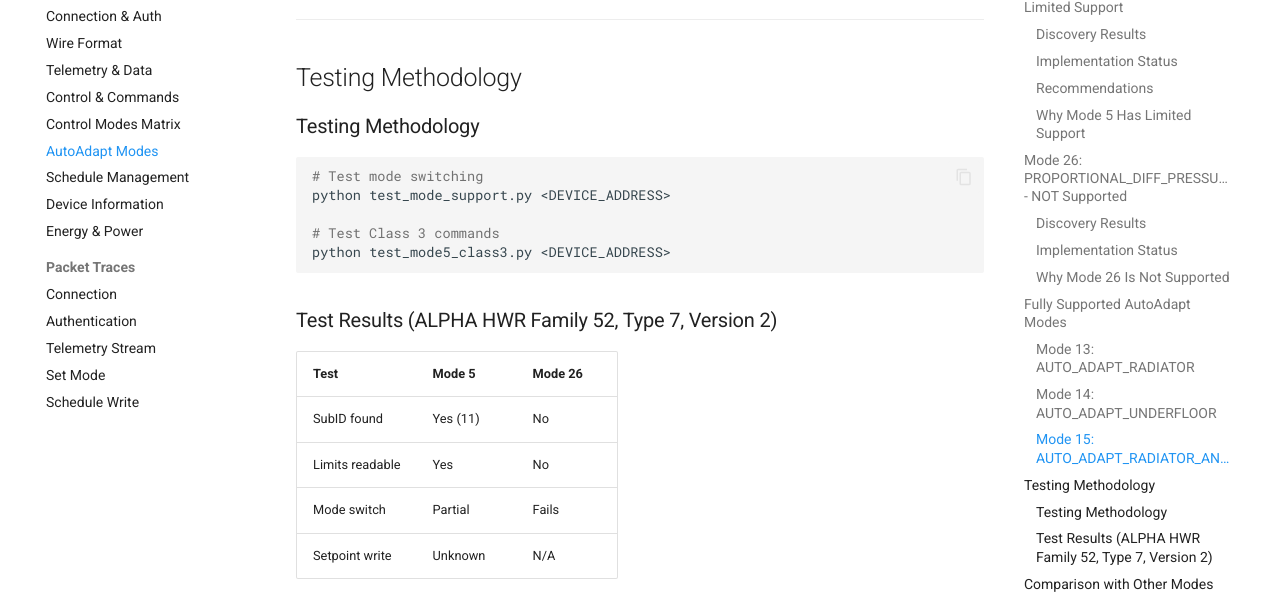
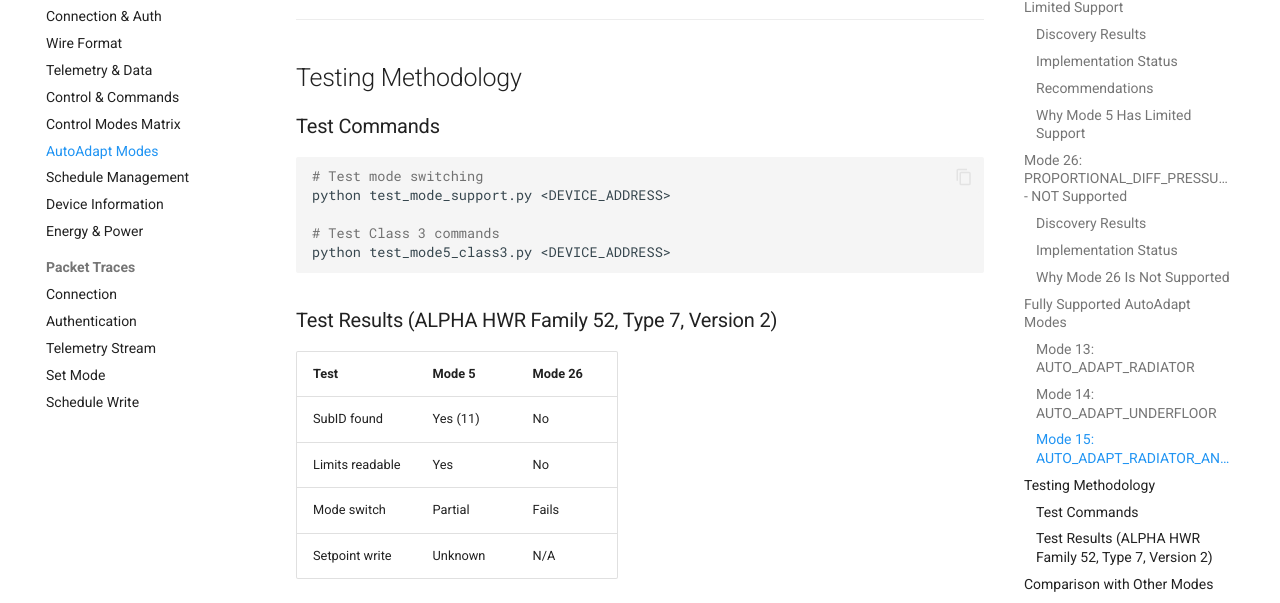
Before and after one commit to eman/alpha-hwr, an MkDocs documentation site: the page built from docs/protocol/autoadapt_modes.md, in a window 1280 px wide and 900 px high, scrolled down 3821 px. Shown: the part 146-749 px from the top of the window. Built offline with MkDocs 1.6.1 and Material for MkDocs 9.7.7, drawn with Linux system fonts in a browser that asks for light colours.

Commit message:
Potential fix for pull request finding
Co-authored-by: Copilot Autofix powered by AI <175728472+Copilot@users.noreply.github.com>

````diff
--- a/docs/protocol/autoadapt_modes.md
+++ b/docs/protocol/autoadapt_modes.md
@@ -177,7 +177,7 @@ alpha-hwr control set-autoadapt-combined --value 3.5
 
 ## Testing Methodology
 
-### Testing Methodology
+### Test Commands
 
 ```bash
 # Test mode switching
````
